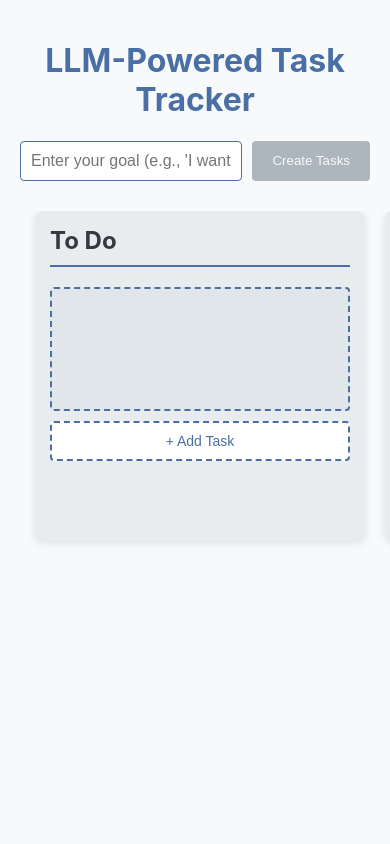
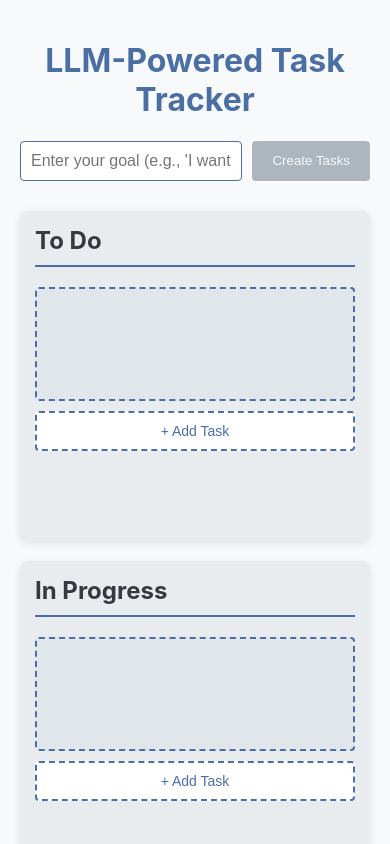
Before and after one commit to VVISHUS/AI_Decomposer_DND_TODO_App, a React (Create React App) app in the folder task-tracker/: page / in a window 390 px wide. Shown: the top 844 px of the page. Built offline with nearby package versions, Linux system fonts and the light colour scheme.

Commit message:
updated css for slight responsiveness

```diff
--- a/task-tracker/src/App.css
+++ b/task-tracker/src/App.css
@@ -1,5 +1,4 @@
 /* Color Variables - Easily change these to update the entire theme */
-
 :root {
   /* Primary Color (Dominant) */
   --primary: #4a6fa5; /* Soft blue */
@@ -15,12 +14,12 @@
   --success: #28a745; /* Green */
 }
 
-
 body, html {
   margin: 0;
   padding: 0;
-  background-color: #f0f2f5; /* Your chosen color */
+  background-color: #f0f2f5;
 }
+
 /* Base Styles */
 .app {
   padding: 20px;
@@ -68,7 +67,7 @@ body, html {
 }
 
 .task-input-form button:hover {
-  background-color: #3a5a8f; /* Darker shade of primary */
+  background-color: #3a5a8f;
 }
 
 .task-input-form button:disabled {
@@ -83,42 +82,20 @@ body, html {
   gap: 20px;
 }
 
-/* Columns */
+/* Columns Container - UPDATED */
 .columns {
   display: flex;
+  flex-wrap: wrap;
   gap: 20px;
-  overflow-x: auto;
+  justify-content: center;
   padding-bottom: 20px;
-  justify-content: center; /* This centers the columns */
-  margin: 0 auto; /* This helps with centering */
-  max-width: fit-content; /* Ensures the container only takes needed space */
 }
 
-/* Optional: Adjust column width for better centering */
+/* Column Styles - UPDATED */
 .column {
-  flex: 0 0 300px; /* Keep this or adjust as needed */
-  /* Rest of your column styles remain the same */
-}
-
-
-.columns::-webkit-scrollbar {
-  height: 8px;
-}
-
-.columns::-webkit-scrollbar-track {
-  background: var(--bg-dark);
-  border-radius: 4px;
-}
-
-.columns::-webkit-scrollbar-thumb {
-  background-color: var(--primary);
-  border-radius: 4px;
-}
-
-/* Column Styles */
-.column {
-  position: relative;
-  flex: 0 0 300px;
+  flex: 1;
+  min-width: 280px;
+  max-width: 350px;
   background-color: var(--bg-dark);
   border-radius: 8px;
   padding: 15px;
@@ -135,7 +112,7 @@ body, html {
 }
 
 .column.hovered {
-  background-color: rgba(74, 111, 165, 0.1); /* 10% opacity of primary */
+  background-color: rgba(74, 111, 165, 0.1);
   box-shadow: inset 0 0 0 2px var(--primary);
 }
 
@@ -148,12 +125,13 @@ body, html {
   min-height: 200px;
   padding: 5px;
   border-radius: 4px;
+  overflow-y: auto;
 }
 
 .tasks:empty {
   min-height: 100px;
   border: 2px dashed var(--primary);
-  background-color: rgba(74, 111, 165, 0.05); /* 5% opacity of primary */
+  background-color: rgba(74, 111, 165, 0.05);
 }
 
 /* Task Cards */
@@ -193,7 +171,7 @@ body, html {
 }
 
 .task-steps li:hover {
-  background-color: rgba(255, 154, 118, 0.1); /* 10% opacity of secondary */
+  background-color: rgba(255, 154, 118, 0.1);
   border-radius: 4px;
 }
 
@@ -212,7 +190,7 @@ body, html {
 }
 
 .add-task-btn:hover {
-  background-color: rgba(74, 111, 165, 0.1); /* 10% opacity of primary */
+  background-color: rgba(74, 111, 165, 0.1);
   border-color: var(--secondary);
 }
 
@@ -236,7 +214,7 @@ body, html {
 
 .add-subtask-btn {
   padding: 6px 10px;
-  background-color: rgba(255, 154, 118, 0.1); /* 10% opacity of secondary */
+  background-color: rgba(255, 154, 118, 0.1);
   border: none;
   border-radius: 4px;
   cursor: pointer;
@@ -283,7 +261,7 @@ body, html {
 }
 
 .task-title:hover, .step-content:hover {
-  background-color: rgba(255, 154, 118, 0.1); /* 10% opacity of secondary */
+  background-color: rgba(255, 154, 118, 0.1);
   border-radius: 4px;
 }
 
@@ -309,41 +287,22 @@ body, html {
   text-decoration: underline;
 }
 
-/* Responsive Adjustments */
-@media (max-width: 1000px) and (min-width: 769px) {
+/* Responsive Adjustments - UPDATED */
+@media (max-width: 1000px) {
   .column {
-    flex: 0 0 280px;
+    flex: 1 1 calc(50% - 20px);
+    max-width: calc(50% - 20px);
   }
 }
 
-@media (max-width: 768px) {
-  .columns {
-    justify-content: flex-start; /* Switch back to left-aligned on mobile */
-    padding-left: 15px;
-    padding-right: 15px;
-  }
-
+@media (max-width: 600px) {
   .column {
-    width: 100%;
-    min-height: auto;
-  }
-
-  .tasks {
-    flex-direction: row;
-    overflow-x: auto;
-    padding-bottom: 15px;
-    min-height: 150px;
-  }
-
-  .task-card {
-    flex: 0 0 280px;
-    min-width: 280px;
+    flex: 1 1 100%;
+    max-width: 100%;
   }
 }
 
-
-
-/* Column Color Tints - Alternative */
+/* Column Color Tints */
 .column[data-column-id="todo"] {
   background-color: var(--bg-dark);
   background-image: linear-gradient(var(--todo-tint), var(--todo-tint));
```
Also changed, not shown: 2 other files (tests, documents, lock files or other folders).
